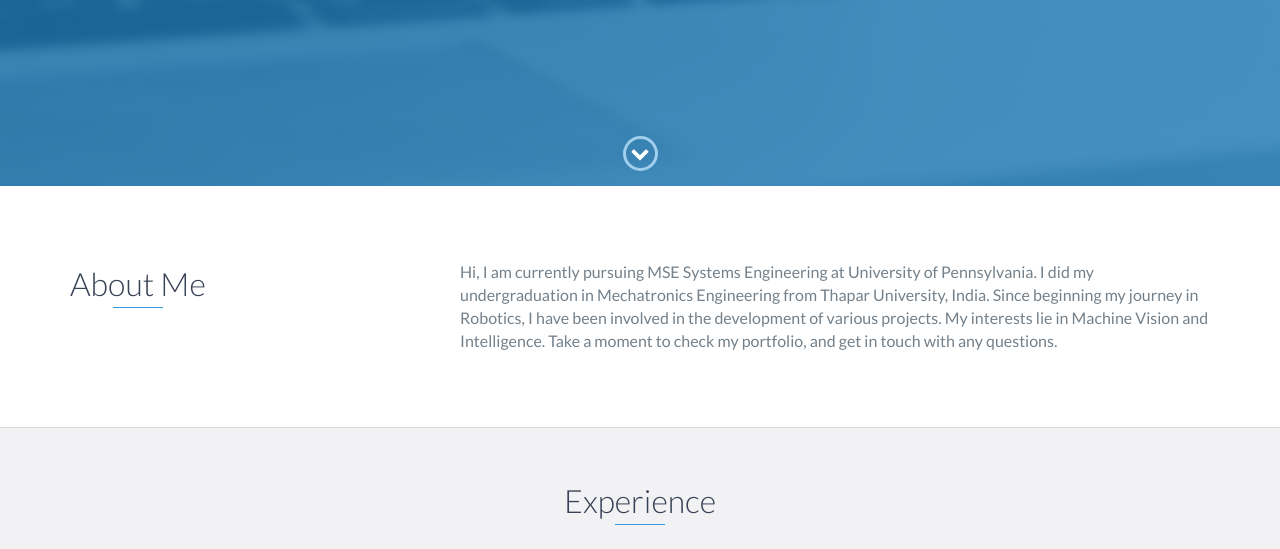
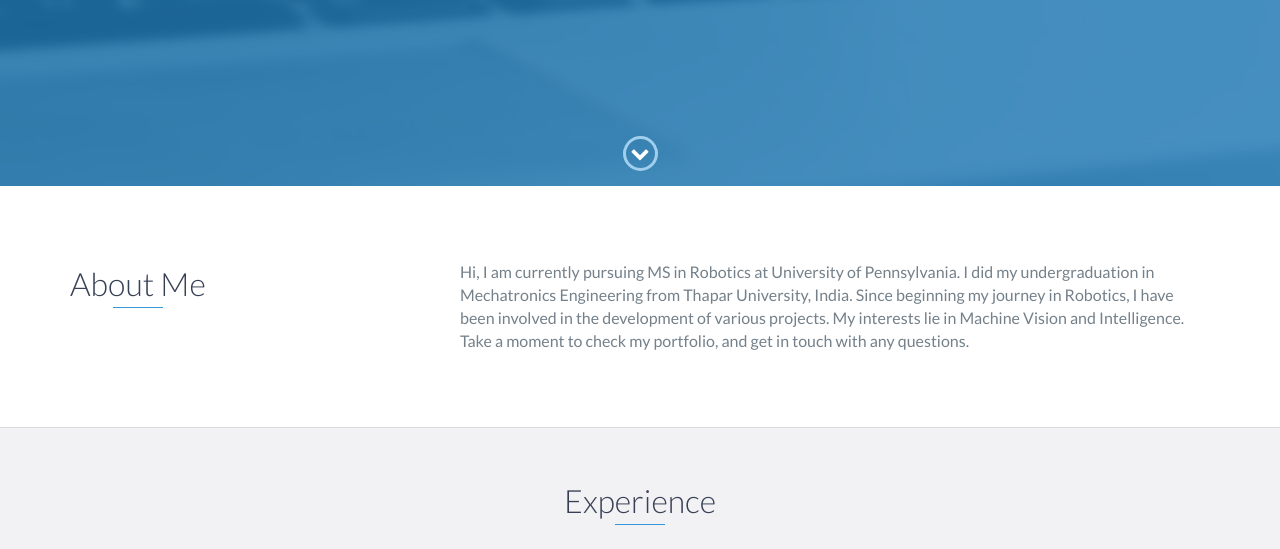
Before and after one commit to shubigupta/shubigupta.github.io, a website: page index.html in a window 1280 px wide. Shown: the part 614-1163 px from the top of the page. Drawn offline with nearby package versions, Linux system fonts and the light colour scheme.

Commit message:
Updated Robo

```diff
--- a/index.html
+++ b/index.html
@@ -78,7 +78,7 @@
                 </div>
                 <div class="col-md-8">
                     <p>
-                        Hi, I am currently pursuing MSE Systems Engineering at University of Pennsylvania. I did my undergraduation in Mechatronics Engineering from Thapar University, India. Since beginning my journey
+                        Hi, I am currently pursuing MS in Robotics at University of Pennsylvania. I did my undergraduation in Mechatronics Engineering from Thapar University, India. Since beginning my journey
                         in Robotics, I have been involved in the development of various projects. My interests lie in Machine Vision and Intelligence. Take a moment to check my portfolio, and get in touch with any questions.
                     </p>
                 </div>
```
